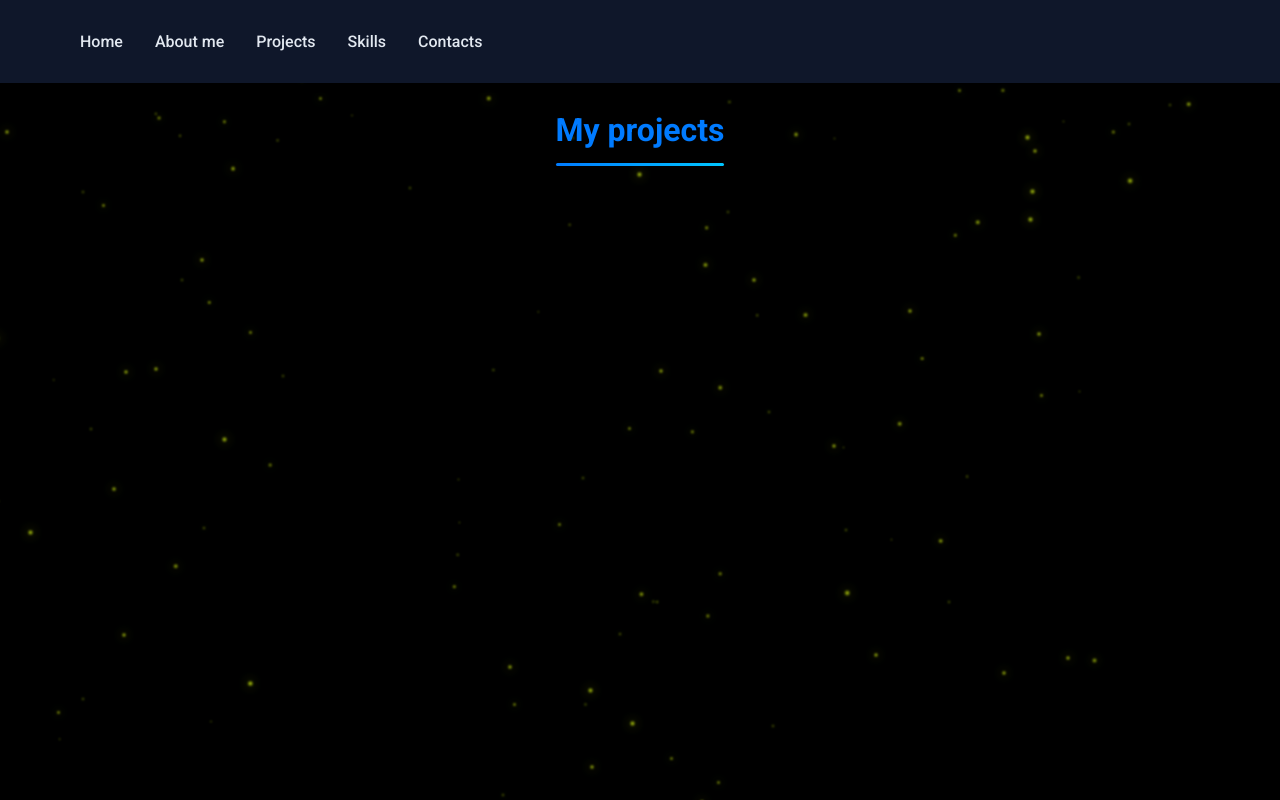
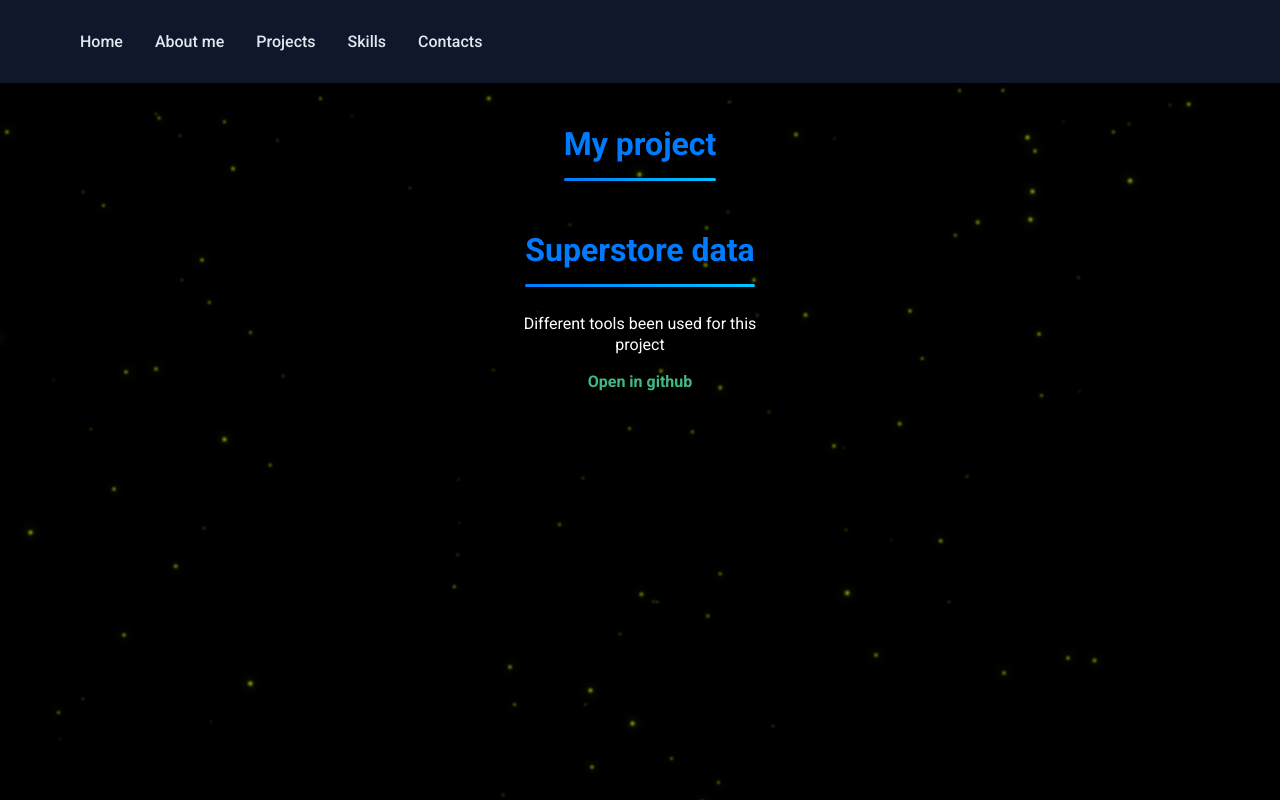
Before and after one commit to tanushikxd/data_presentation, a Vue app: page /projects in a window 1280 px wide. Built offline with nearby package versions, Linux system fonts and the light colour scheme.

Commit message:
added a project mods

```diff
--- a/src/assets/css/contact.scss
+++ b/src/assets/css/contact.scss
@@ -1,5 +1,5 @@
 .contact {
-  background: #0f172a;
+  // background: #0f172a;
   color: #fff;
   padding: 4rem 2rem;
   text-align: center;
@@ -65,6 +65,7 @@
       cursor: pointer;
       transition: all 0.3s ease;
       font-size: 1rem;
+      width: 100%;
 
       &:hover {
         background: #0ea5e9;
@@ -73,8 +74,14 @@
 
     .success {
       margin-top: 1rem;
-      color: #22c55e;
+      color: #e40816;
       font-weight: 500;
     }
   }
 }
+
+// @media (max-width: 768px) {
+//   .contact_form {
+//     margin: 0 20px 0 0;
+//   }
+// }
--- a/src/assets/css/projects.scss
+++ b/src/assets/css/projects.scss
@@ -1,5 +1,21 @@
-.projects{
-    display: flex;
-    justify-content: center;
-    align-items: center;
+.projects {
+  padding: 20px;
+  text-align: center;
 }
+.projects-list {
+  display: flex;
+  flex-wrap: wrap;
+  justify-content: center;
+  gap: 20px;
+}
+.project-card {
+  padding: 16px;
+  border-radius: 12px;
+  width: 280px;
+  box-shadow: 0 2px 6px rgba(0, 0, 0, 0.1);
+}
+a {
+  color: #42b983;
+  text-decoration: none;
+  font-weight: bold;
+}
--- a/src/modules/projects/Projects-page.vue
+++ b/src/modules/projects/Projects-page.vue
@@ -1,13 +1,32 @@
 <template>
-  <section class="projects">
-    <div class="projects_title">
-      <h1 class="projects_title-name">My projects</h1>
+  <div class="projects">
+    <h1>My project</h1>
+    <div class="projects-list">
+      <div v-for="project in projects" :key="project.id" class="project-card">
+        <h2>{{ project.title }}</h2>
+        <p>{{ project.description }}</p>
+        <a :href="project.link" target="_blank">Open in github</a>
+      </div>
     </div>
-  </section>
+  </div>
 </template>
 
 <script>
-export default {};
+export default {
+  name: "ProjectsPage",
+  data() {
+    return {
+      projects: [
+        {
+          id: 1,
+          title: "Superstore data",
+          description: "Different tools been used for this project",
+          link: "https://github.com/tanushikxd/data_presentation_visuals",
+        },
+      ],
+    };
+  },
+};
 </script>
 
 <style lang="scss" scoped>
```
Also changed, not shown: 1 other file (tests, documents, lock files or other folders).
